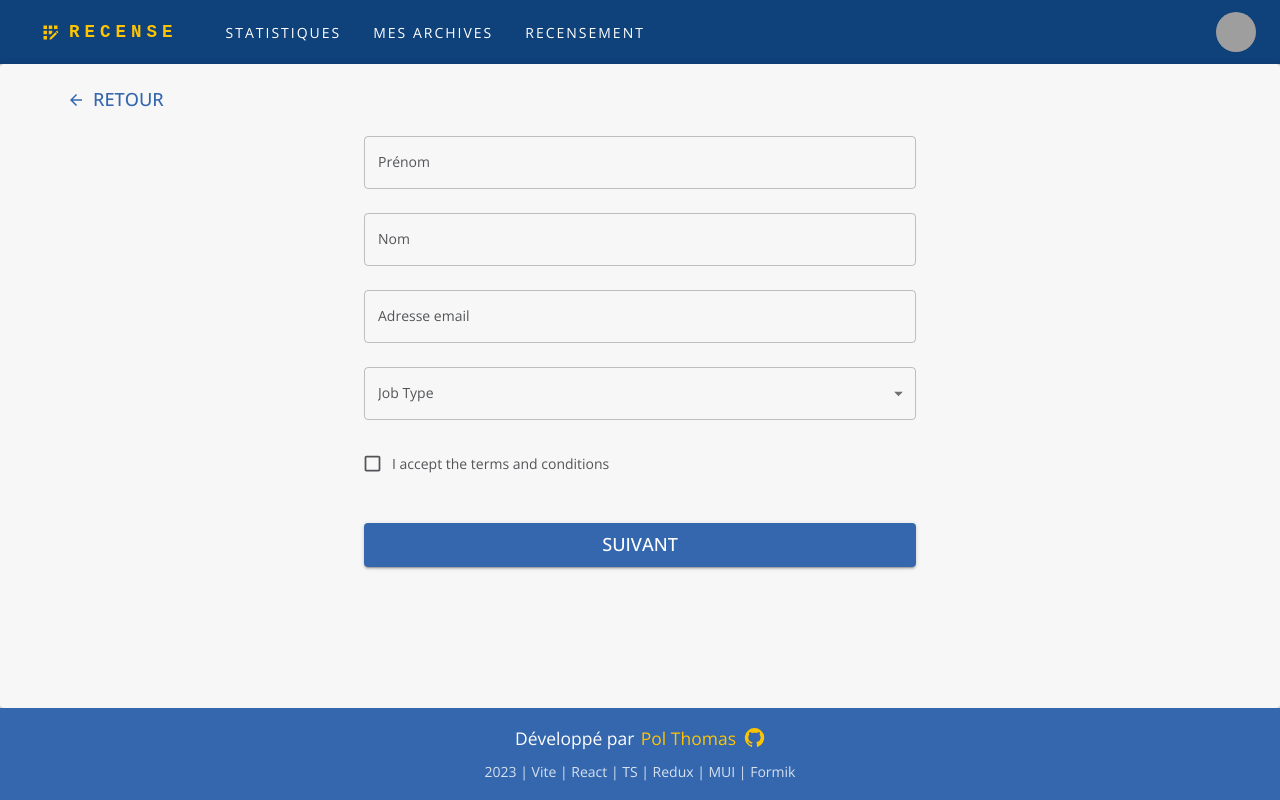
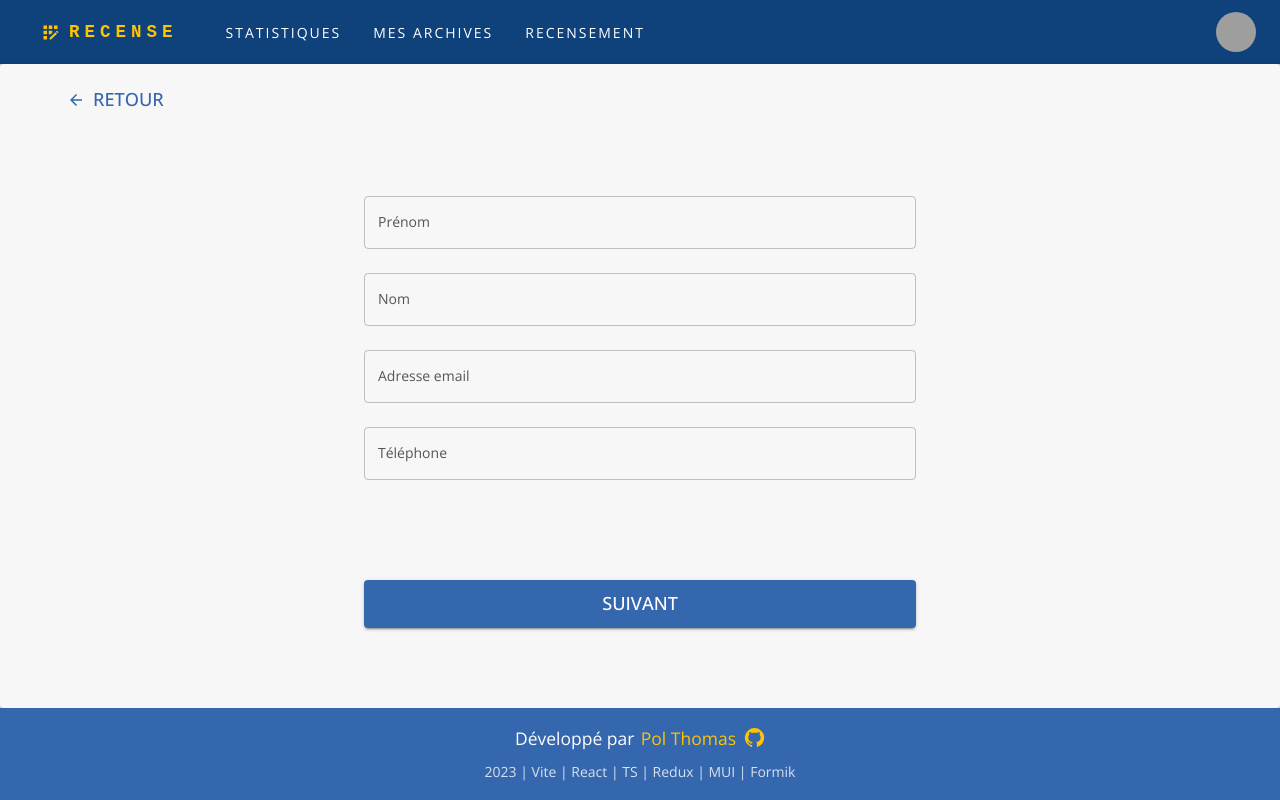
Before and after one commit to PolThm/recense, a React (Vite) app: page /new-census in a window 1280 px wide. Built offline with nearby package versions, Linux system fonts and the light colour scheme; grey boxes are pictures that could not be loaded.

Commit message:
Button styled

```diff
--- a/src/components/CensusFormContact.tsx
+++ b/src/components/CensusFormContact.tsx
@@ -1,8 +1,5 @@
-import { MenuItem } from '@mui/material';
 import { FC } from 'react';
 
-import MyCheckbox from '@/components/shared/MyCheckbox';
-import MySelect from '@/components/shared/MySelect';
 import MyTextInput from '@/components/shared/MyTextInput';
 
 const CensusFormContact: FC = () => {
@@ -24,22 +21,17 @@ const CensusFormContact: FC = () => {
 
       <MyTextInput
         label="Adresse email"
-        name="email"
+        name="contact.email"
         type="email"
         placeholder="jane@formik.com"
       />
 
-      <MySelect label="Job Type" name="jobType">
-        <MenuItem value="">Select a job type</MenuItem>
-        <MenuItem value="designer">Designer</MenuItem>
-        <MenuItem value="development">Developer</MenuItem>
-        <MenuItem value="product">Product Manager</MenuItem>
-        <MenuItem value="other">Other</MenuItem>
-      </MySelect>
-
-      <MyCheckbox name="acceptedTerms">
-        I accept the terms and conditions
-      </MyCheckbox>
+      <MyTextInput
+        label="Téléphone"
+        name="contact.phone"
+        type="tel"
+        placeholder="jane@formik.com"
+      />
     </>
   );
 };
--- a/src/components/CensusFormSummary.tsx
+++ b/src/components/CensusFormSummary.tsx
@@ -2,6 +2,7 @@ import { Box, Typography } from '@mui/material';
 import { FC, useState } from 'react';
 
 import CensusSummary from '@/components/CensusSummary';
+import MyCheckbox from '@/components/shared/MyCheckbox';
 import { Census } from '@/types/interfaces';
 
 type Props = {
@@ -31,6 +32,10 @@ const CensusFormSummary: FC<Props> = ({ census }) => {
         <label htmlFor="confirm">
           L'utilisateur confirme d'envoyer ses données
         </label>
+
+        {/* <MyCheckbox name="acceptedTerms"> */}
+        {/*   I accept the terms and conditions */}
+        {/* </MyCheckbox> */}
       </Box>
     </>
   );
--- a/src/components/shared/BackButton.tsx
+++ b/src/components/shared/BackButton.tsx
@@ -8,7 +8,7 @@ type Props = {
 
 const BackButton: FC<Props> = ({ onClick }) => {
   return (
-    <Button onClick={onClick} startIcon={<ArrowBackIcon />} size="small">
+    <Button onClick={onClick} startIcon={<ArrowBackIcon />} size="small" sx={{ position: 'absolute'}}>
       Retour
     </Button>
   );
--- a/src/pages/NewCensusPage.tsx
+++ b/src/pages/NewCensusPage.tsx
@@ -1,6 +1,6 @@
 import { Box, Button, Container, MenuItem } from '@mui/material';
 import { Form, Formik } from 'formik';
-import { ChangeEvent, FC, useState } from 'react';
+import { FC, useState } from 'react';
 import { useDispatch } from 'react-redux';
 import { useNavigate } from 'react-router-dom';
 import * as yup from 'yup';
@@ -71,13 +71,13 @@ const NewCensusPage: FC = () => {
   };
 
   return (
-    <Box sx={{ height: 1 }}>
+    <Container sx={{ height: 1 }}>
       {currentScreen === Landing ? (
         <NewCensusLanding
           startCensus={() => setCurrentScreen(currentScreen + 1)}
         />
       ) : (
-        <Container>
+        <>
           <BackButton onClick={() => setCurrentScreen(currentScreen - 1)} />
           <Formik
             initialValues={defaultCensus}
@@ -111,10 +111,25 @@ const NewCensusPage: FC = () => {
               next();
             }}
           >
-            <Form>
+            <Form style={{ height: '100%' }}>
               <Container
                 maxWidth="sm"
-                sx={{ my: 2, display: 'flex', flexDirection: 'column', gap: 3 }}
+                sx={{
+                  py: 8,
+                  display: 'flex',
+                  flexDirection: 'column',
+                  justifyContent: 'space-between',
+                  height: 1,
+                }}
+              >
+                <Box
+                  sx={{
+                    display: 'flex',
+                    flexDirection: 'column',
+                    justifyContent: 'center',
+                    gap: 3,
+                    flex: 1,
+                  }}
                 >
                   {currentScreen === Contact && <CensusFormContact />}
                   {currentScreen === Profile && <CensusFormProfile />}
@@ -122,16 +137,27 @@ const NewCensusPage: FC = () => {
                   {currentScreen === Summary && (
                     <CensusFormSummary census={census} />
                   )}
+                </Box>
 
-                <Button type="submit" variant="contained" sx={{ mt: 2 }}>
+                <Button
+                  type="submit"
+                  variant="contained"
+                  size="large"
+                  sx={{
+                    display: 'flex',
+                    justifyContent: 'center',
+                    alignItems: 'center',
+                    mt: 6,
+                  }}
+                >
                   {currentScreen === Summary ? 'Envoyer' : 'Suivant'}
                 </Button>
               </Container>
             </Form>
           </Formik>
+        </>
+      )}
     </Container>
-      )}
-    </Box>
   );
 };
 
```
Lines whose indentation alone changed are shown as unchanged.
